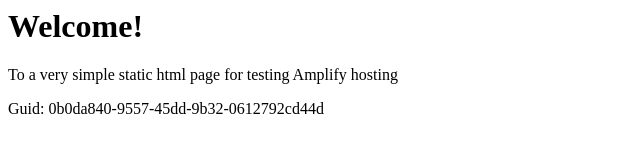
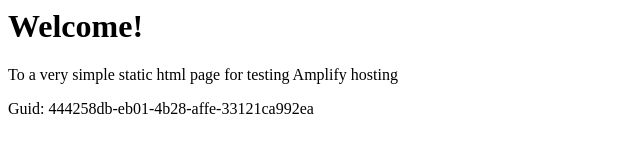
Before and after one commit to aws-aemilia-pdx/Github-PR-Commit-Integration-Test-DoNotTouch-GitHubWebhookPushCanaryTest-v1-preprod-us-west-2, a website: page src/index.html in a window 1280 px wide. Shown: the full height of the page, 0-640 px from the left. Drawn offline with Linux system fonts and the light colour scheme.

Commit message:
commit from integ tests

```diff
--- a/src/index.html
+++ b/src/index.html
@@ -12,6 +12,6 @@
 <body>
     <h1>Welcome!</h1>
     <p>To a very simple static html page for testing Amplify hosting</p>
-    <p>Guid: 0b0da840-9557-45dd-9b32-0612792cd44d</p></body>
+    <p>Guid: 444258db-eb01-4b28-affe-33121ca992ea</p></body>
 
 </html>
```
